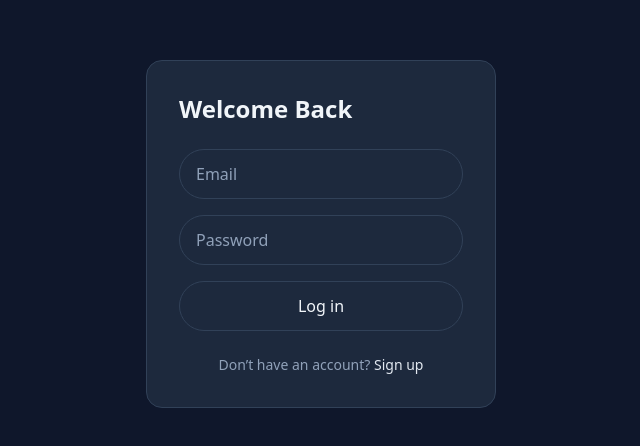
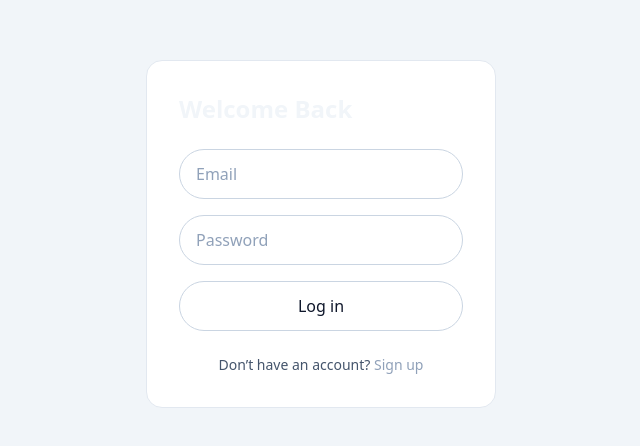
Before and after one commit to baranivelan007-coder/Notes-App, a React (Vite) app in the folder frontend/: page /#/login in a window 1280 px wide. Shown: the part 166-612 px from the top of the page, without its empty margins (319-959 px from the left). Built offline with nearby package versions, Linux system fonts and the light colour scheme.

Commit message:
login page light mode setup

```diff
--- a/frontend/src/pages/LoginPage.jsx
+++ b/frontend/src/pages/LoginPage.jsx
@@ -34,11 +34,11 @@ export default function LoginPage() {
   };
 
   return (
-    <div className="min-h-screen flex items-center justify-center bg-slate-900">
+    <div className="min-h-screen flex items-center justify-center bg-slate-100 dark:bg-slate-900">
       <motion.div
         initial={{ opacity: 0, y: 40 }}
         animate={{ opacity: 1, y: 0 }}
-        className="w-[350px] rounded-2xl p-8 bg-slate-800 border border-slate-700"
+        className="w-[350px] rounded-2xl p-8 bg-white border border-slate-200 dark:bg-slate-800 dark:border-slate-700"
       >
         <h1 className="text-2xl font-semibold text-slate-100 mb-6">Welcome Back</h1>
 
@@ -49,7 +49,7 @@ export default function LoginPage() {
             placeholder="Email"
             value={email}
             onChange={(e) => setEmail(e.target.value)}
-            className="w-full px-4 py-3 rounded-full bg-transparent border border-slate-700 text-slate-100 placeholder-slate-400 outline-none focus:border-slate-500"
+            className="w-full px-4 py-3 rounded-full bg-white text-slate-900 border border-slate-300 placeholder-slate-400 outline-none focus:border-indigo-500 dark:bg-transparent dark:text-slate-100 dark:border-slate-700"
           />
 
           <input
@@ -58,7 +58,7 @@ export default function LoginPage() {
             placeholder="Password"
             value={password}
             onChange={(e) => setPassword(e.target.value)}
-            className="w-full px-4 py-3 rounded-full bg-transparent border border-slate-700 text-slate-100 placeholder-slate-400 outline-none focus:border-slate-500"
+            className="w-full px-4 py-3 rounded-full bg-white text-slate-900 border border-slate-300 placeholder-slate-400 outline-none focus:border-indigo-500 dark:bg-transparent dark:text-slate-100 dark:border-slate-700"
           />
 
           {error && <p className="text-sm text-rose-400 text-center">{error}</p>}
@@ -67,15 +67,15 @@ export default function LoginPage() {
             whileTap={{ scale: 0.98 }}
             type="submit"
             disabled={loading}
-            className="w-full py-3 rounded-full border border-slate-700 text-slate-100 hover:bg-slate-700/30"
+            className="w-full py-3 rounded-full border border-slate-300 text-slate-900 bg-white hover:bg-slate-100 dark:border-slate-700 dark:text-slate-100 dark:bg-transparent dark:hover:bg-slate-700/30"
           >
             {loading ? "Logging in..." : "Log in"}
           </motion.button>
         </form>
 
-        <p className="text-sm text-slate-400 text-center mt-6">
+        <p className="text-sm text-slate-600 dark:text-slate-400 text-center mt-6">
           Don’t have an account?{' '}
-          <span onClick={() => navigate('/signup')} className="text-slate-200 cursor-pointer hover:underline">
+          <span onClick={() => navigate('/signup')} className="text-slate-400 dark:text-slate-200 cursor-pointer hover:underline">
             Sign up
           </span>
         </p>
```
